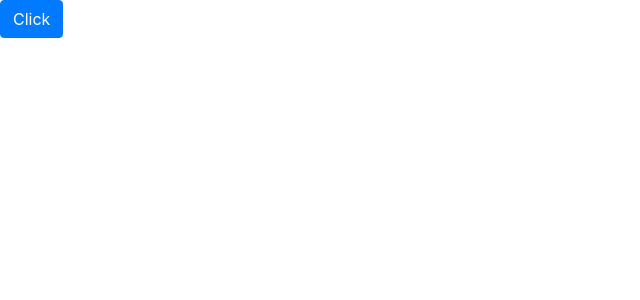
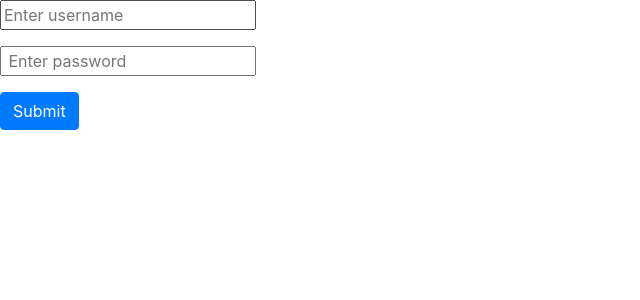
Before and after one commit to syyedbilal/angular, an Angular app: page / in a window 1280 px wide. Shown: the top 300 px of the page, without its empty margins (0-640 px from the left). Built offline with nearby package versions, Linux system fonts and the light colour scheme.

Commit message:
create html form

```diff
--- a/src/app/app.component.html
+++ b/src/app/app.component.html
@@ -1,4 +1,15 @@
-<button class="btn btn-primary">Click</button>
+
+<form>
+  <div class=form-group>
+    <input type="text" placeholder="Enter username">
+      </div>
+      <div class=form-group>
+        <input type="password" placeholder=" Enter password">
+          </div>
+          <div class=form-group>
+            <button type="submit" class="btn btn-primary">Submit</button>
+              </div>
+</form>
 
 <!-- <ul>
   <li *ngFor="post of posts">{{post.title}</li>
```
